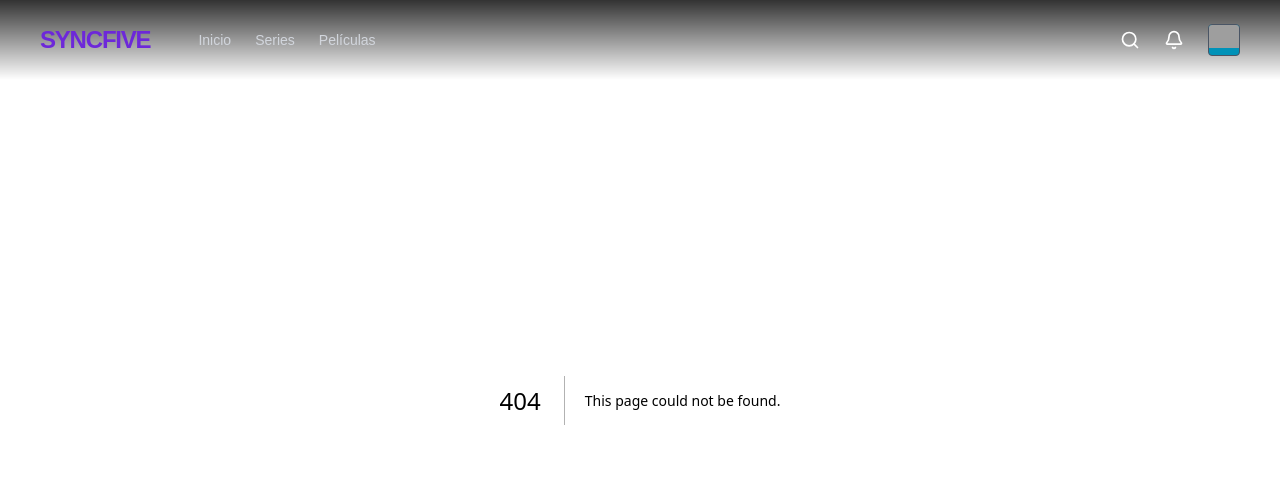
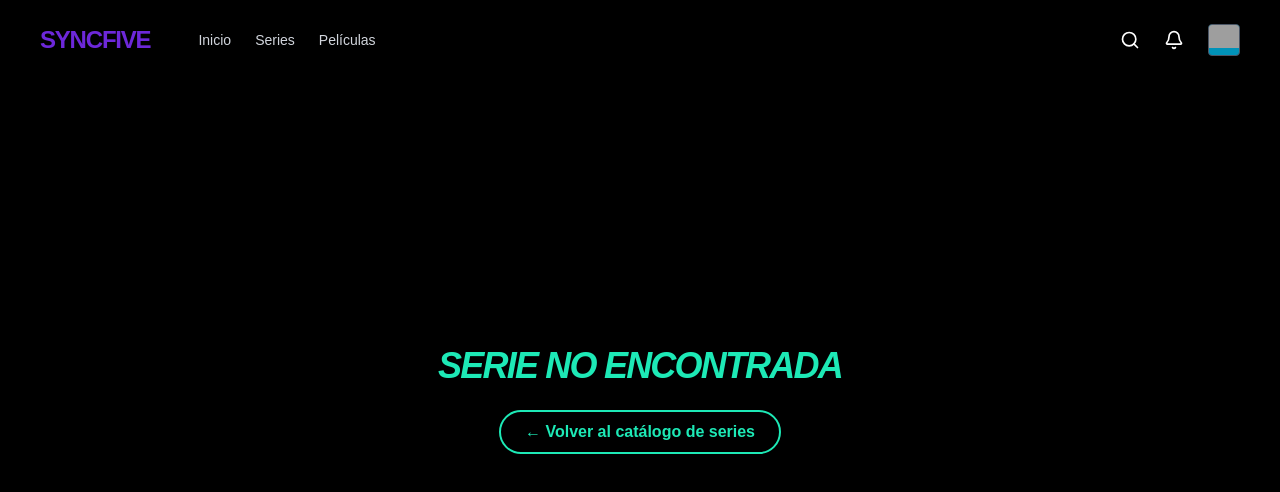
Before and after one commit to vcambria-ITEC/prog3-tp-grupal1, a Next.js app in the folder tp1-grupal/: page /shows/14 in a window 1280 px wide. Before the commit this address had no page. Shown: the top 492 px of the page. Built offline with nearby package versions, Linux system fonts and the light colour scheme; grey boxes are pictures that could not be loaded.

Commit message:
Add shows

```diff
--- /dev/null
+++ b/tp1-grupal/src/app/shows/[id]/page.jsx
@@ -0,0 +1,32 @@
+import { getMediaById } from "@/lib/data";
+import DetailHero from "@/components/DetailHero";
+import Link from "next/link";
+
+export default async function ShowDetailPage({ params }) {
+  const { id } = await params;
+  const show = getMediaById(id);
+
+  if (!show) {
+    return (
+      <div className="min-h-screen flex flex-col items-center justify-center bg-black text-white gap-6">
+        <h1 className="text-4xl font-black text-[#1DE9B6] uppercase italic tracking-tighter">
+          Serie no encontrada
+        </h1>
+        <Link
+          href="/shows"
+          className="px-6 py-2 border-2 border-[#1DE9B6] text-[#1DE9B6] rounded-full font-bold hover:bg-[#1DE9B6] hover:text-black transition"
+        >
+          &larr; Volver al catálogo de series
+        </Link>
+      </div>
+    );
+  }
+
+  return (
+    <div className="flex flex-col min-h-screen bg-black">
+      <main className="flex-1 w-full">
+        <DetailHero content={show} />
+      </main>
+    </div>
+  );
+}
--- /dev/null
+++ b/tp1-grupal/src/app/shows/page.jsx
@@ -0,0 +1,16 @@
+import { getShows } from "@/lib/data";
+import MediaGrid from "@/components/MediaGrid";
+
+export default function ShowsPage() {
+
+  const allShows = getShows();
+
+  return (
+    <div className="flex flex-col min-h-screen bg-black pt-24 pb-12">
+      <main className="flex-1 w-full">
+
+        <MediaGrid title="Todas las Series" items={allShows} />
+      </main>
+    </div>
+  );
+}
```
